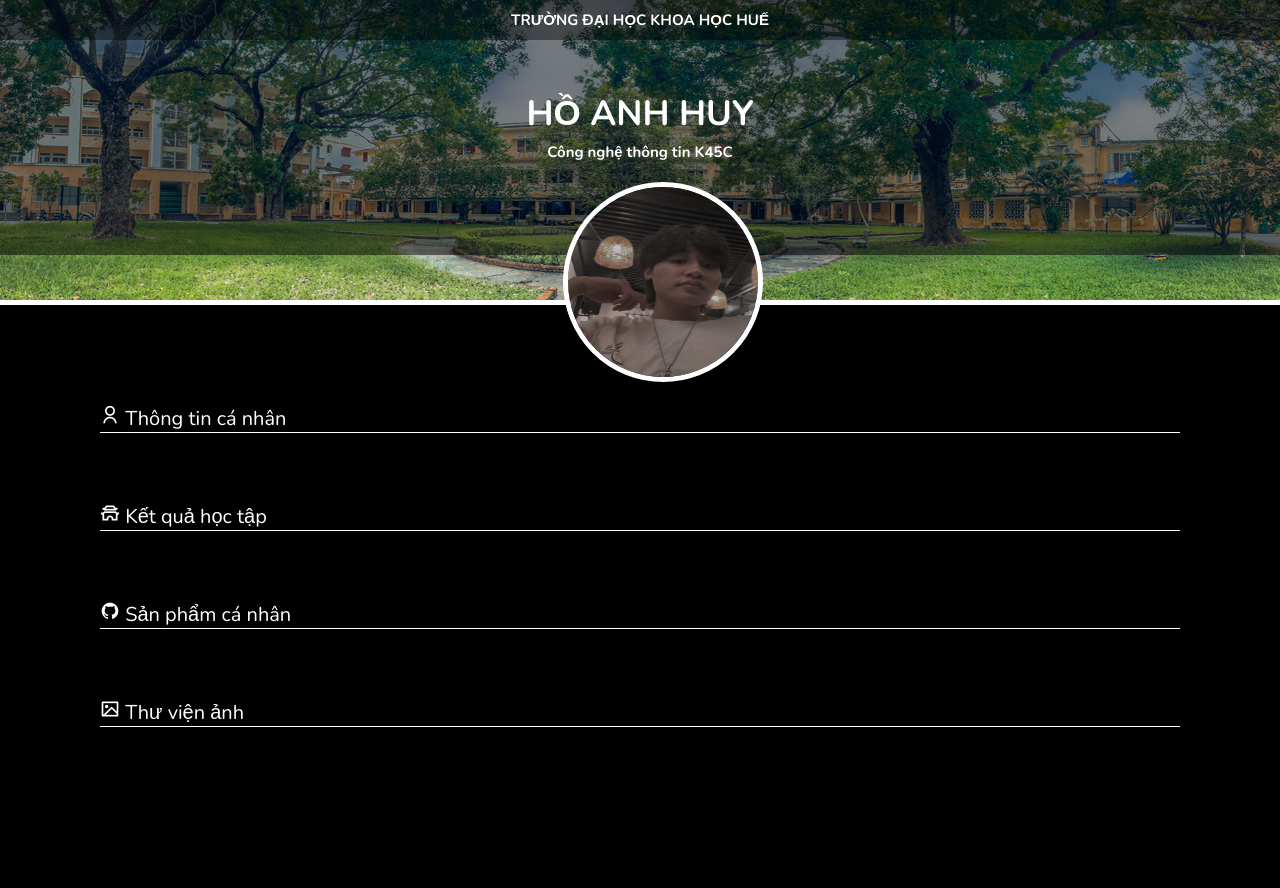
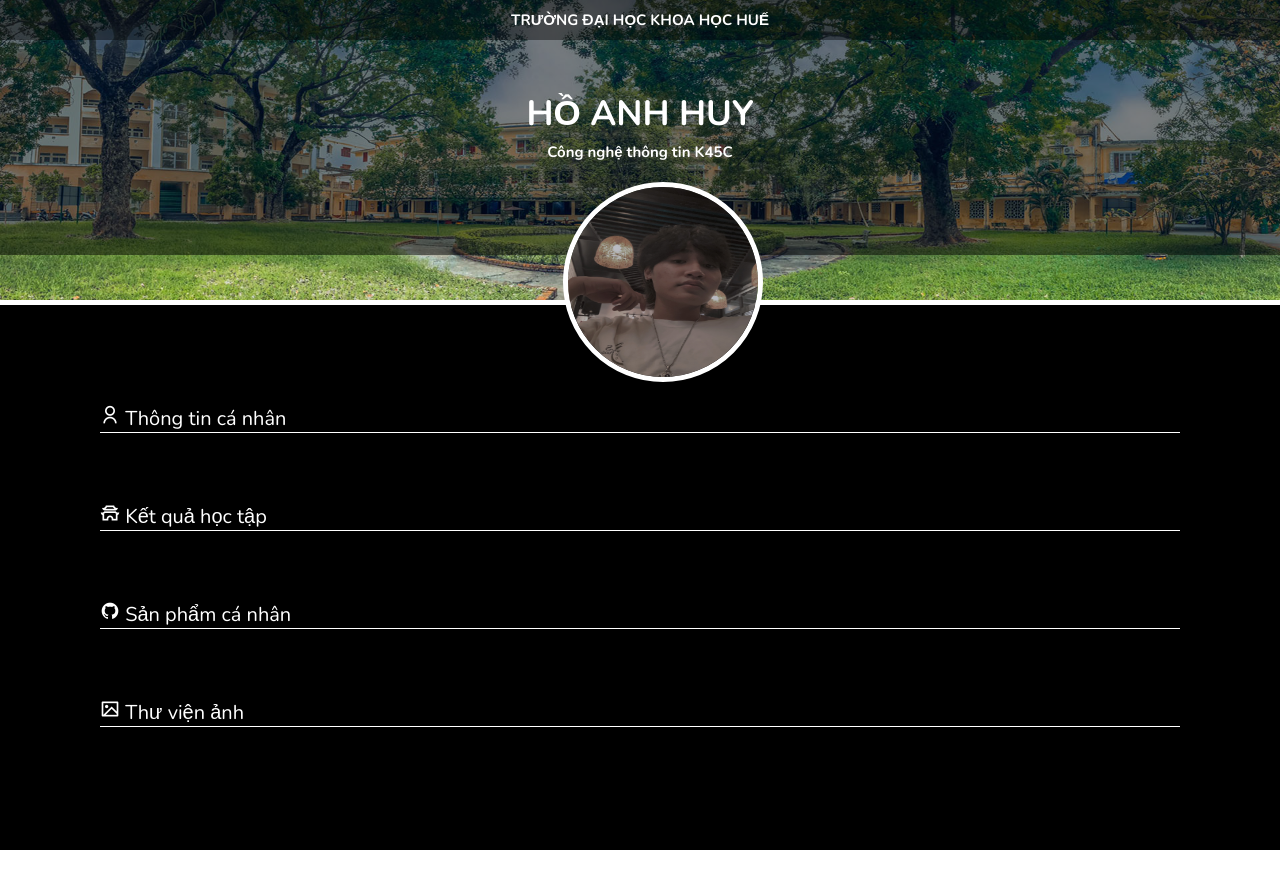
Before and after one commit to HuyHonnine/Thi_hoc_ky, a plain HTML site: page index.html in a window 1280 px wide. After the commit the page ends 850 px from the top, so only its background shows below. Drawn offline with nearby package versions, Linux system fonts and the light colour scheme.

Commit message:
Update site.css

```diff
--- a/css/site.css
+++ b/css/site.css
@@ -80,7 +80,7 @@ html {
 
 .body{
     background-color: #000;
-    height: 100rem;
+    height: 55rem;
 }
 
 .space{
```
